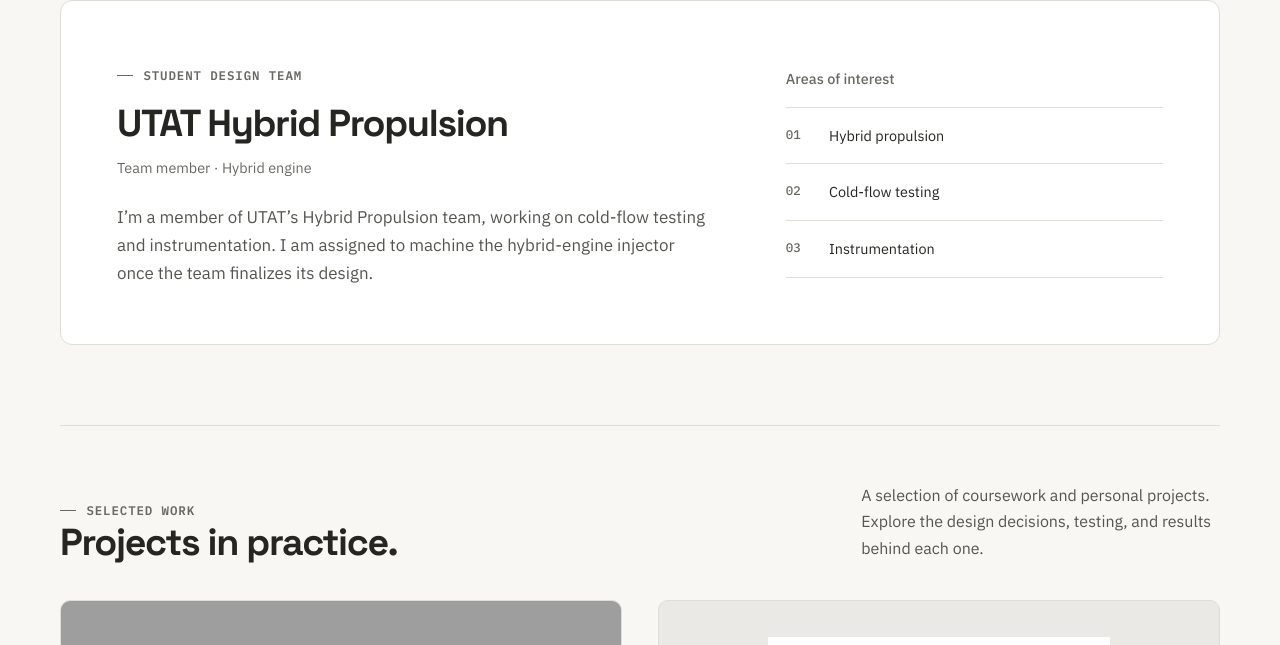
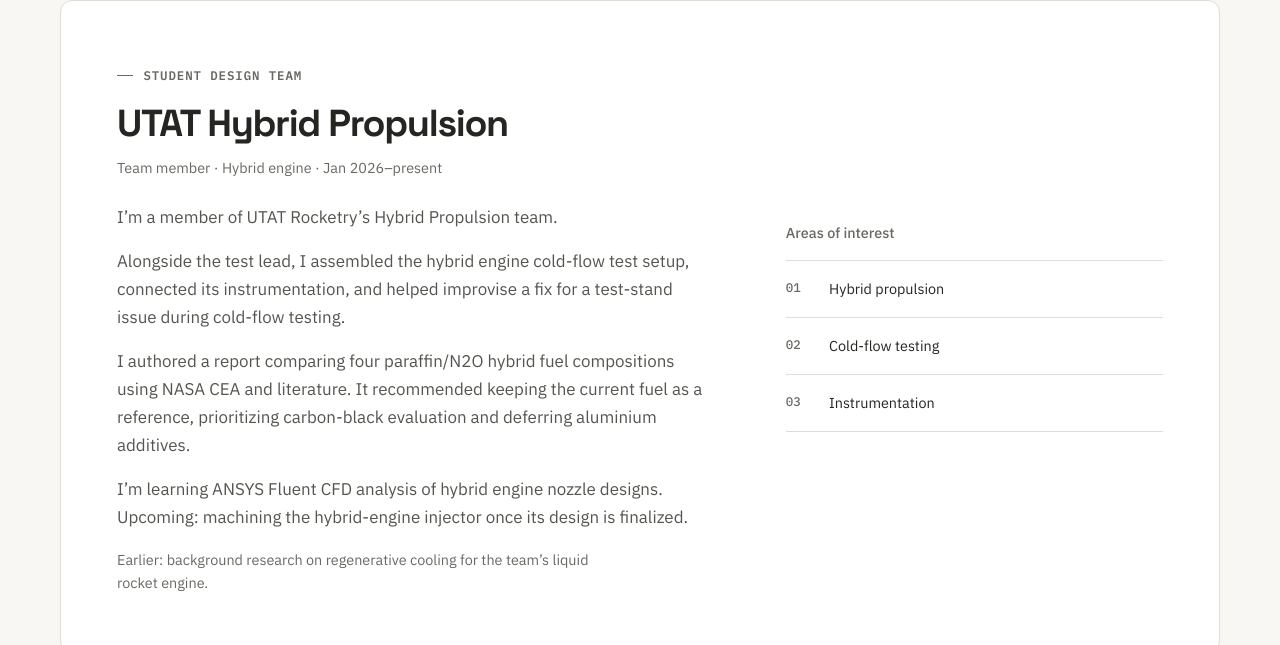
Before and after one commit to JanKazimierczak/Website, a website: page index.html in a window 1280 px wide. Shown: the part 875-1520 px from the top of the page. Drawn offline with Linux system fonts and the light colour scheme; grey boxes are pictures that could not be loaded.

Commit message:
Expand homepage UTAT Hybrid Propulsion section with fuel study and CFD
Local-only draft for JK review: cold-flow setup, fuel composition report,
Fluent CFD learning, upcoming injector machining, and earlier regenerative-
cooling research. Areas of interest and other homepage sections unchanged.

```diff
--- a/index.html
+++ b/index.html
@@ -133,8 +133,12 @@
           <div class="team-section-copy">
             <div class="eyebrow">Student design team</div>
             <h2 id="utat-title">UTAT Hybrid Propulsion</h2>
-            <p class="team-role">Team member · Hybrid engine</p>
-            <p>I’m a member of UTAT’s Hybrid Propulsion team, working on cold-flow testing and instrumentation. I am assigned to machine the hybrid-engine injector once the team finalizes its design.</p>
+            <p class="team-role">Team member · Hybrid engine · Jan 2026–present</p>
+            <p>I’m a member of UTAT Rocketry’s Hybrid Propulsion team.</p>
+            <p>Alongside the test lead, I assembled the hybrid engine cold-flow test setup, connected its instrumentation, and helped improvise a fix for a test-stand issue during cold-flow testing.</p>
+            <p>I authored a report comparing four paraffin/N2O hybrid fuel compositions using NASA CEA and literature. It recommended keeping the current fuel as a reference, prioritizing carbon-black evaluation and deferring aluminium additives.</p>
+            <p>I’m learning ANSYS Fluent CFD analysis of hybrid engine nozzle designs. Upcoming: machining the hybrid-engine injector once its design is finalized.</p>
+            <p class="team-current-focus">Earlier: background research on regenerative cooling for the team’s liquid rocket engine.</p>
           </div>
           <div class="team-interests">
             <h3>Areas of interest</h3>
```
